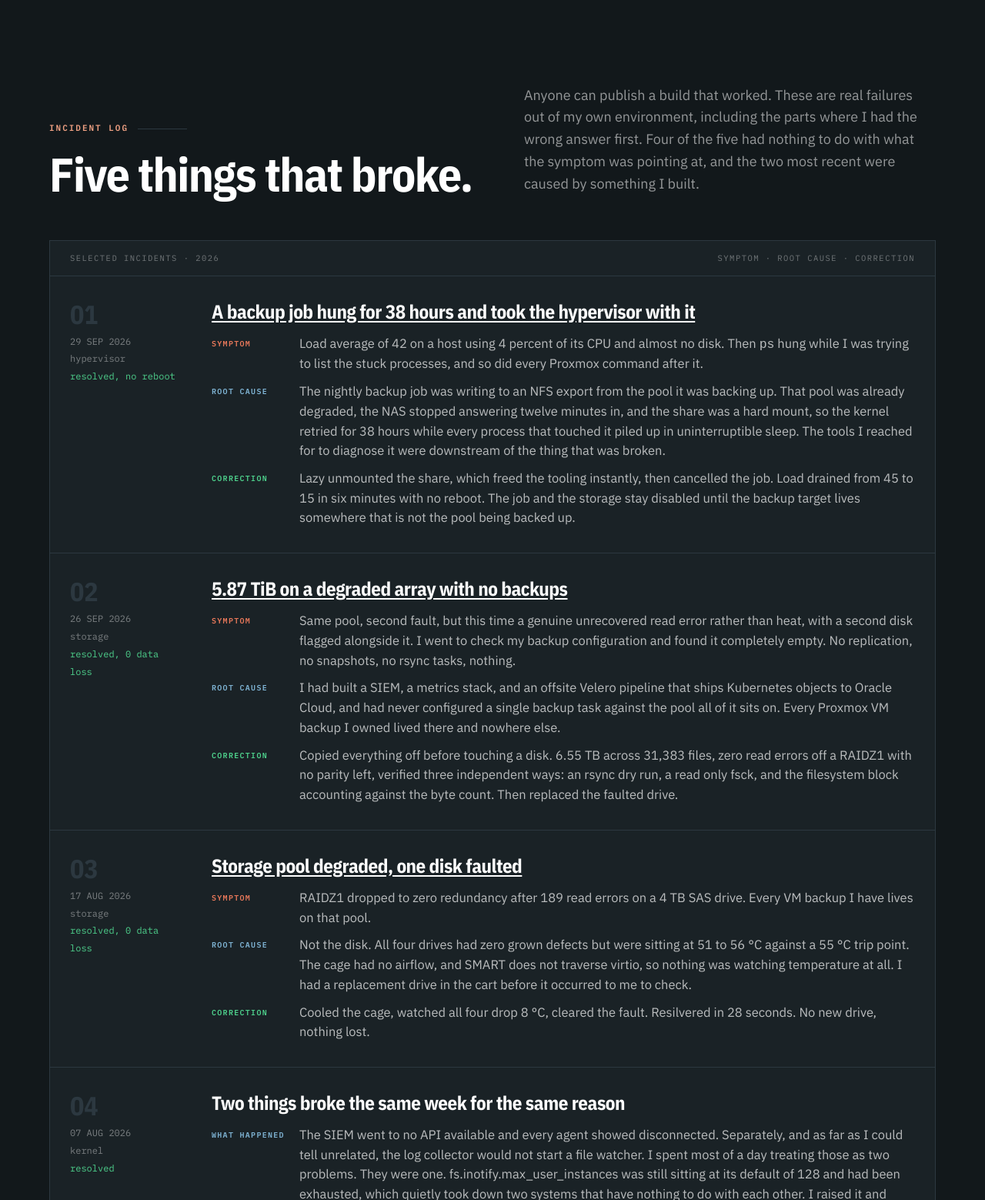
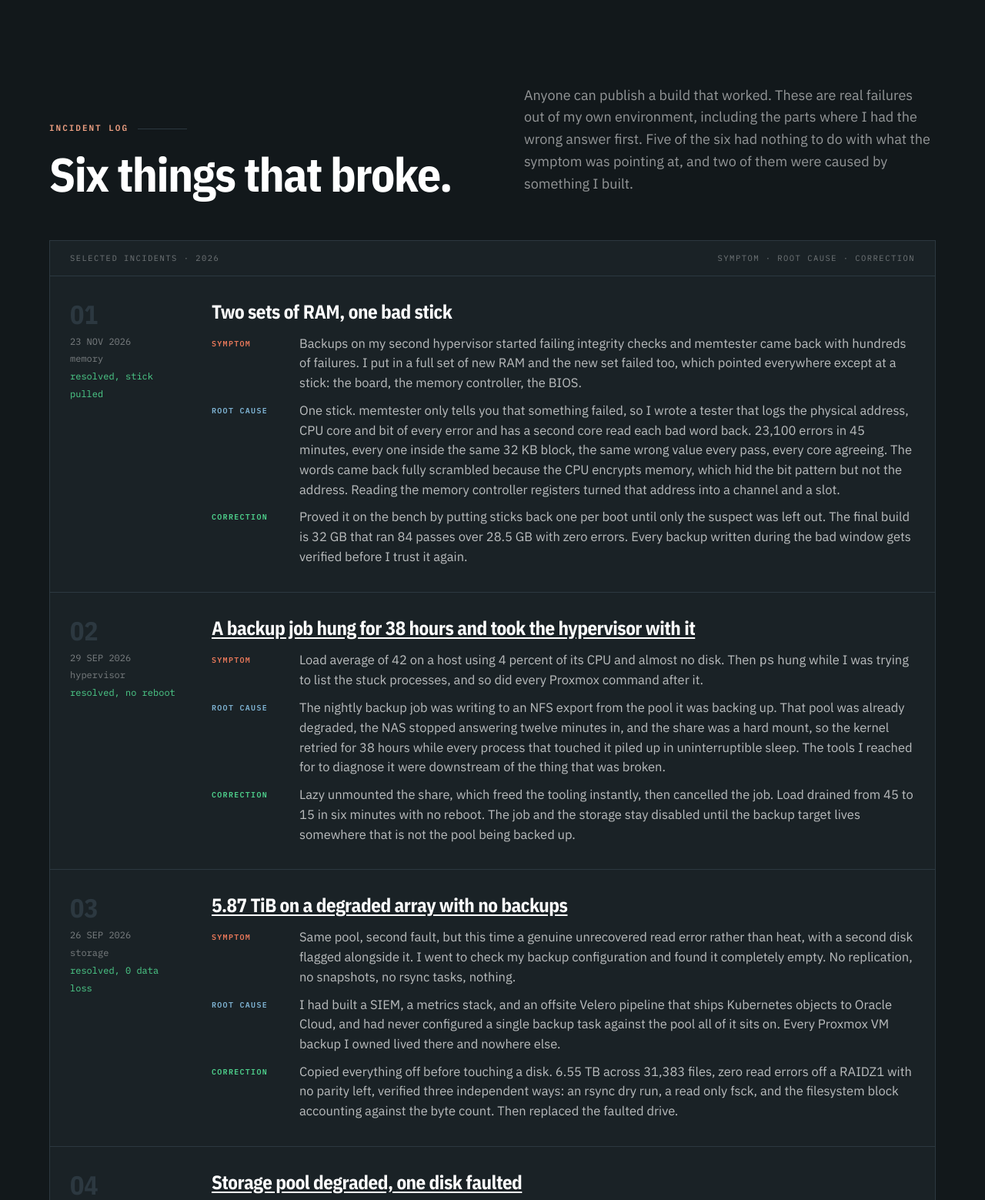
Before and after one commit to darthsteven444-code/portfolio-site, an Astro site: page / in a window 1280 px wide. Shown: the part 2556-4115 px from the top of the page at 77% size. Built offline with nearby package versions, Linux system fonts and the light colour scheme; Astro itself is replaced by a stand-in of ours.

Commit message:
Add incident: two sets of RAM, one bad stick

```diff
--- a/src/pages/index.astro
+++ b/src/pages/index.astro
@@ -369,13 +369,21 @@ a:focus-visible,summary:focus-visible{outline:2px solid var(--oxide);outline-off
 <!-- INCIDENT LOG -->
 <section class="logband rv" id="log"><div class="wrap">
   <div class="sec-head">
-    <div><span class="eyebrow">Incident log</span><h2>Five things that broke.</h2></div>
-    <p class="lede">Anyone can publish a build that worked. These are real failures out of my own environment, including the parts where I had the wrong answer first. Four of the five had nothing to do with what the symptom was pointing at, and the two most recent were caused by something I built.</p>
+    <div><span class="eyebrow">Incident log</span><h2>Six things that broke.</h2></div>
+    <p class="lede">Anyone can publish a build that worked. These are real failures out of my own environment, including the parts where I had the wrong answer first. Five of the six had nothing to do with what the symptom was pointing at, and two of them were caused by something I built.</p>
   </div>
   <div class="ledger">
     <div class="ledger-top"><span>Selected incidents · 2026</span><span>Symptom · Root cause · Correction</span></div>
     <article class="entry">
-      <div class="entry-meta"><div class="entry-no">01</div>29 SEP 2026<br>hypervisor<br><span style="color:#4ED18C">resolved, no reboot</span></div>
+      <div class="entry-meta"><div class="entry-no">01</div>23 NOV 2026<br>memory<br><span style="color:#4ED18C">resolved, stick pulled</span></div>
+      <div><div class="entry-t">Two sets of RAM, one bad stick</div>
+        <div class="row"><span class="rk a">Symptom</span><p>Backups on my second hypervisor started failing integrity checks and memtester came back with hundreds of failures. I put in a full set of new RAM and the new set failed too, which pointed everywhere except at a stick: the board, the memory controller, the BIOS.</p></div>
+        <div class="row"><span class="rk b">Root cause</span><p>One stick. memtester only tells you that something failed, so I wrote a tester that logs the physical address, CPU core and bit of every error and has a second core read each bad word back. 23,100 errors in 45 minutes, every one inside the same 32&nbsp;KB block, the same wrong value every pass, every core agreeing. The words came back fully scrambled because the CPU encrypts memory, which hid the bit pattern but not the address. Reading the memory controller registers turned that address into a channel and a slot.</p></div>
+        <div class="row"><span class="rk c">Correction</span><p>Proved it on the bench by putting sticks back one per boot until only the suspect was left out. The final build is 32&nbsp;GB that ran 84 passes over 28.5&nbsp;GB with zero errors. Every backup written during the bad window gets verified before I trust it again.</p></div>
+      </div>
+    </article>
+    <article class="entry">
+      <div class="entry-meta"><div class="entry-no">02</div>29 SEP 2026<br>hypervisor<br><span style="color:#4ED18C">resolved, no reboot</span></div>
       <div><div class="entry-t"><a href="/projects/nfs-wedge/" style="color:inherit;text-decoration:underline;text-underline-offset:3px">A backup job hung for 38 hours and took the hypervisor with it</a></div>
         <div class="row"><span class="rk a">Symptom</span><p>Load average of 42 on a host using 4 percent of its CPU and almost no disk. Then <code>ps</code> hung while I was trying to list the stuck processes, and so did every Proxmox command after it.</p></div>
         <div class="row"><span class="rk b">Root cause</span><p>The nightly backup job was writing to an NFS export from the pool it was backing up. That pool was already degraded, the NAS stopped answering twelve minutes in, and the share was a hard mount, so the kernel retried for 38 hours while every process that touched it piled up in uninterruptible sleep. The tools I reached for to diagnose it were downstream of the thing that was broken.</p></div>
@@ -383,7 +391,7 @@ a:focus-visible,summary:focus-visible{outline:2px solid var(--oxide);outline-off
       </div>
     </article>
     <article class="entry">
-      <div class="entry-meta"><div class="entry-no">02</div>26 SEP 2026<br>storage<br><span style="color:#4ED18C">resolved, 0 data loss</span></div>
+      <div class="entry-meta"><div class="entry-no">03</div>26 SEP 2026<br>storage<br><span style="color:#4ED18C">resolved, 0 data loss</span></div>
       <div><div class="entry-t"><a href="/projects/tank-rescue/" style="color:inherit;text-decoration:underline;text-underline-offset:3px">5.87 TiB on a degraded array with no backups</a></div>
         <div class="row"><span class="rk a">Symptom</span><p>Same pool, second fault, but this time a genuine unrecovered read error rather than heat, with a second disk flagged alongside it. I went to check my backup configuration and found it completely empty. No replication, no snapshots, no rsync tasks, nothing.</p></div>
         <div class="row"><span class="rk b">Root cause</span><p>I had built a SIEM, a metrics stack, and an offsite Velero pipeline that ships Kubernetes objects to Oracle Cloud, and had never configured a single backup task against the pool all of it sits on. Every Proxmox VM backup I owned lived there and nowhere else.</p></div>
@@ -391,7 +399,7 @@ a:focus-visible,summary:focus-visible{outline:2px solid var(--oxide);outline-off
       </div>
     </article>
     <article class="entry">
-      <div class="entry-meta"><div class="entry-no">03</div>17 AUG 2026<br>storage<br><span style="color:#4ED18C">resolved, 0 data loss</span></div>
+      <div class="entry-meta"><div class="entry-no">04</div>17 AUG 2026<br>storage<br><span style="color:#4ED18C">resolved, 0 data loss</span></div>
       <div><div class="entry-t"><a href="/projects/thermal-fault/" style="color:inherit;text-decoration:underline;text-underline-offset:3px">Storage pool degraded, one disk faulted</a></div>
         <div class="row"><span class="rk a">Symptom</span><p>RAIDZ1 dropped to zero redundancy after 189 read errors on a 4&nbsp;TB SAS drive. Every VM backup I have lives on that pool.</p></div>
         <div class="row"><span class="rk b">Root cause</span><p>Not the disk. All four drives had zero grown defects but were sitting at 51 to 56&nbsp;°C against a 55&nbsp;°C trip point. The cage had no airflow, and SMART does not traverse virtio, so nothing was watching temperature at all. I had a replacement drive in the cart before it occurred to me to check.</p></div>
@@ -399,13 +407,13 @@ a:focus-visible,summary:focus-visible{outline:2px solid var(--oxide);outline-off
       </div>
     </article>
     <article class="entry">
-      <div class="entry-meta"><div class="entry-no">04</div>07 AUG 2026<br>kernel<br><span style="color:#4ED18C">resolved</span></div>
+      <div class="entry-meta"><div class="entry-no">05</div>07 AUG 2026<br>kernel<br><span style="color:#4ED18C">resolved</span></div>
       <div><div class="entry-t">Two things broke the same week for the same reason</div>
         <div class="row"><span class="rk b">What happened</span><p>The SIEM went to no API available and every agent showed disconnected. Separately, and as far as I could tell unrelated, the log collector would not start a file watcher. I spent most of a day treating those as two problems. They were one. fs.inotify.max_user_instances was still sitting at its default of 128 and had been exhausted, which quietly took down two systems that have nothing to do with each other. I raised it and persisted it across all three nodes and both came back without me touching either service.</p></div>
       </div>
     </article>
     <article class="entry">
-      <div class="entry-meta"><div class="entry-no">05</div>04 AUG 2026<br>availability<br><span style="color:#4ED18C">resolved, prevented</span></div>
+      <div class="entry-meta"><div class="entry-no">06</div>04 AUG 2026<br>availability<br><span style="color:#4ED18C">resolved, prevented</span></div>
       <div><div class="entry-t">Control plane node unreachable for 23 hours</div>
         <div class="row"><span class="rk a">Symptom</span><p>The node answered nothing on the network, yet a cron job on it kept writing to a log file the entire time.</p></div>
         <div class="row"><span class="rk b">Root cause</span><p>An unattended upgrade triggered a reboot that hung mid shutdown. systemd had already torn down every mount and network unit, so the machine was alive but deaf.</p></div>
```
